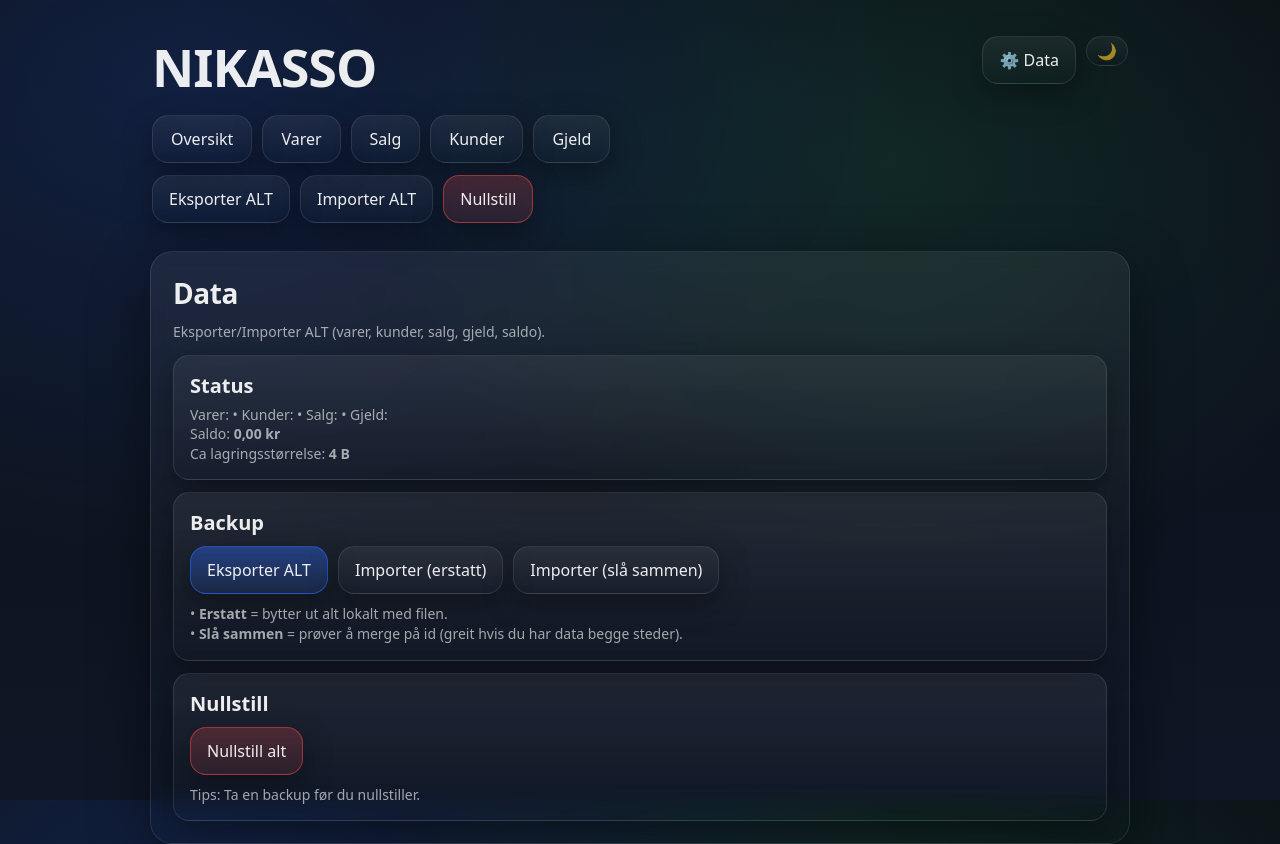
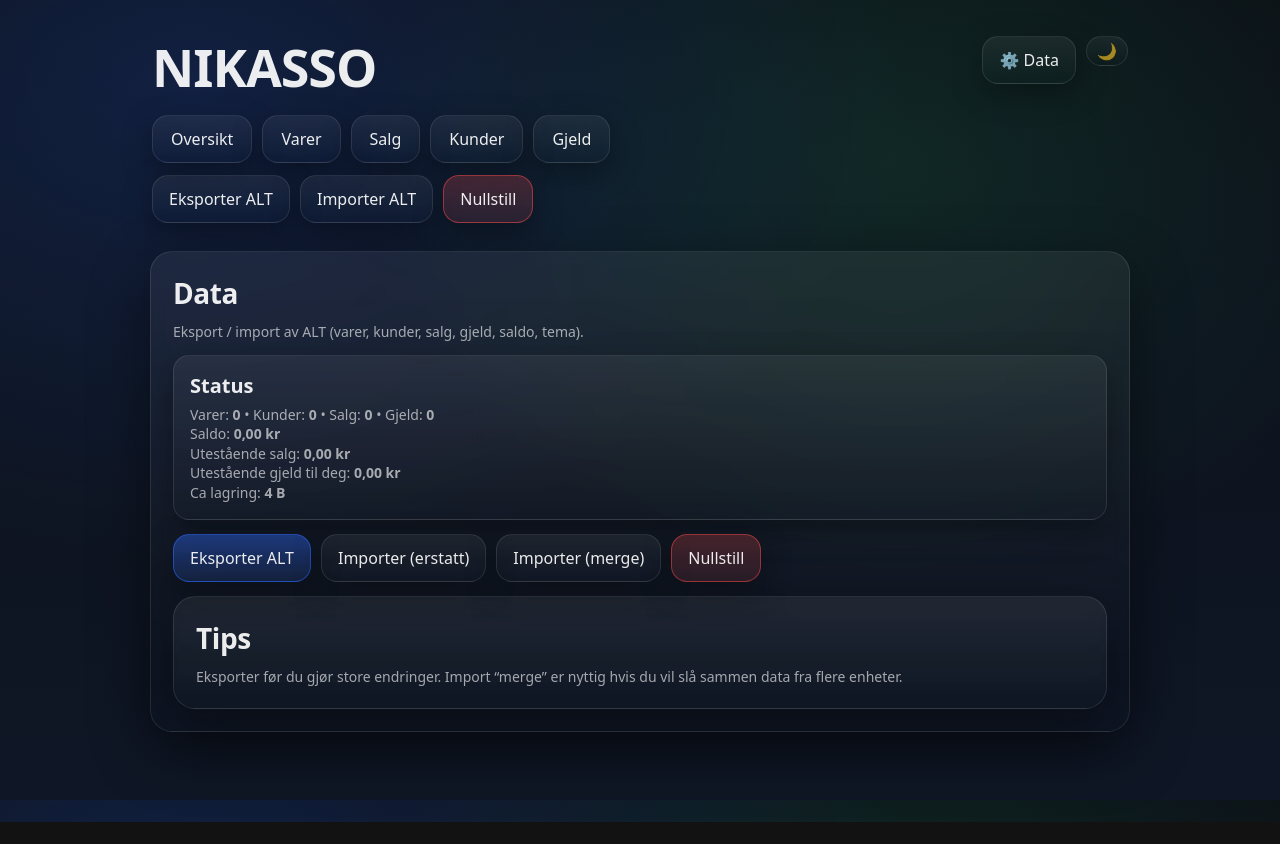
Before and after one commit to nikolaihoffmann-svg/Nikasso-, a React (Vite) app: page / in a window 1280 px wide. Both pictures are taken after a click on the button "⚙️ Data". After the commit the page ends 822 px from the top, so only its background shows below. Built offline with nearby package versions, Linux system fonts and the light colour scheme.

Commit message:
Update Backup.tsx

```diff
--- a/src/pages/Backup.tsx
+++ b/src/pages/Backup.tsx
@@ -1,75 +1,67 @@
 // src/pages/Backup.tsx
-import React from "react";
-import { downloadExportAll, pickImportAllFile, clearAllData, getStorageSummary, fmtKr, getSaldo } from "../app/storage";
+import React, { useMemo } from "react";
+import { clearAllData, downloadExportAll, fmtKr, getStorageSummary, pickImportAllFile } from "../app/storage";
 
 function fmtBytes(n: number) {
-  if (!Number.isFinite(n) || n <= 0) return "0 B";
-  const units = ["B", "KB", "MB", "GB"];
-  let v = n;
-  let i = 0;
-  while (v >= 1024 && i < units.length - 1) {
-    v /= 1024;
-    i++;
-  }
-  return `${v.toFixed(i === 0 ? 0 : 1)} ${units[i]}`;
+  if (n < 1024) return `${n} B`;
+  if (n < 1024 * 1024) return `${Math.round((n / 1024) * 10) / 10} KB`;
+  return `${Math.round((n / (1024 * 1024)) * 10) / 10} MB`;
 }
 
 export function Backup() {
-  const s = getStorageSummary();
-  const saldo = getSaldo();
+  const summary = useMemo(() => getStorageSummary(), []);
 
   return (
     <div className="card">
       <div className="cardTitle">Data</div>
-      <div className="cardSub">Eksporter/Importer ALT (varer, kunder, salg, gjeld, saldo).</div>
+      <div className="cardSub">Eksport / import av ALT (varer, kunder, salg, gjeld, saldo, tema).</div>
 
       <div className="list">
         <div className="item">
           <p className="itemTitle">Status</p>
           <div className="itemMeta">
-            Varer: <b>{s.items}</b> • Kunder: <b>{s.customers}</b> • Salg: <b>{s.sales}</b> • Gjeld: <b>{s.receivables}</b>
+            Varer: <b>{summary.itemsCount}</b> • Kunder: <b>{summary.customersCount}</b> • Salg: <b>{summary.salesCount}</b> • Gjeld:
+            <b> {summary.receivablesCount}</b>
             <br />
-            Saldo: <b>{fmtKr(saldo)}</b>
+            Saldo: <b>{fmtKr(summary.saldo)}</b>
             <br />
-            Ca lagringsstørrelse: <b>{fmtBytes(s.approxBytes)}</b>
+            Utestående salg: <b>{fmtKr(summary.unpaidSales)}</b>
+            <br />
+            Utestående gjeld til deg: <b>{fmtKr(summary.unpaidReceivables)}</b>
+            <br />
+            Ca lagring: <b>{fmtBytes(summary.approxBytes)}</b>
+          </div>
         </div>
       </div>
 
-        <div className="item">
-          <p className="itemTitle">Backup</p>
-          <div className="btnRow">
-            <button className="btn btnPrimary" type="button" onClick={downloadExportAll}>
+      <div className="btnRow" style={{ marginTop: 14 }}>
+        <button className="btn btnPrimary" type="button" onClick={() => downloadExportAll()}>
           Eksporter ALT
         </button>
-            <button className="btn" type="button" onClick={pickImportAllFile("replace")}>
+
+        <button className="btn" type="button" onClick={() => pickImportAllFile("replace")}>
           Importer (erstatt)
         </button>
-            <button className="btn" type="button" onClick={pickImportAllFile("merge")}>
-              Importer (slå sammen)
+
+        <button className="btn" type="button" onClick={() => pickImportAllFile("merge")}>
+          Importer (merge)
         </button>
-          </div>
-          <div className="itemMeta" style={{ marginTop: 10 }}>
-            • <b>Erstatt</b> = bytter ut alt lokalt med filen.
-            <br />• <b>Slå sammen</b> = prøver å merge på id (greit hvis du har data begge steder).
-          </div>
-        </div>
 
-        <div className="item">
-          <p className="itemTitle">Nullstill</p>
-          <div className="btnRow">
         <button
           className="btn btnDanger"
           type="button"
           onClick={() => {
-                if (confirm("Slette ALL data i nettleseren? (Varer, kunder, salg, gjeld)")) clearAllData();
+            if (confirm("Slette ALL data i nettleseren? (Varer, kunder, salg, gjeld, saldo)")) clearAllData();
           }}
         >
-              Nullstill alt
+          Nullstill
         </button>
       </div>
-          <div className="itemMeta" style={{ marginTop: 10 }}>
-            Tips: Ta en backup før du nullstiller.
-          </div>
+
+      <div className="card" style={{ marginTop: 14 }}>
+        <div className="cardTitle">Tips</div>
+        <div className="cardSub" style={{ marginBottom: 0 }}>
+          Eksporter før du gjør store endringer. Import “merge” er nyttig hvis du vil slå sammen data fra flere enheter.
         </div>
       </div>
     </div>
```
Lines whose indentation alone changed are shown as unchanged.
